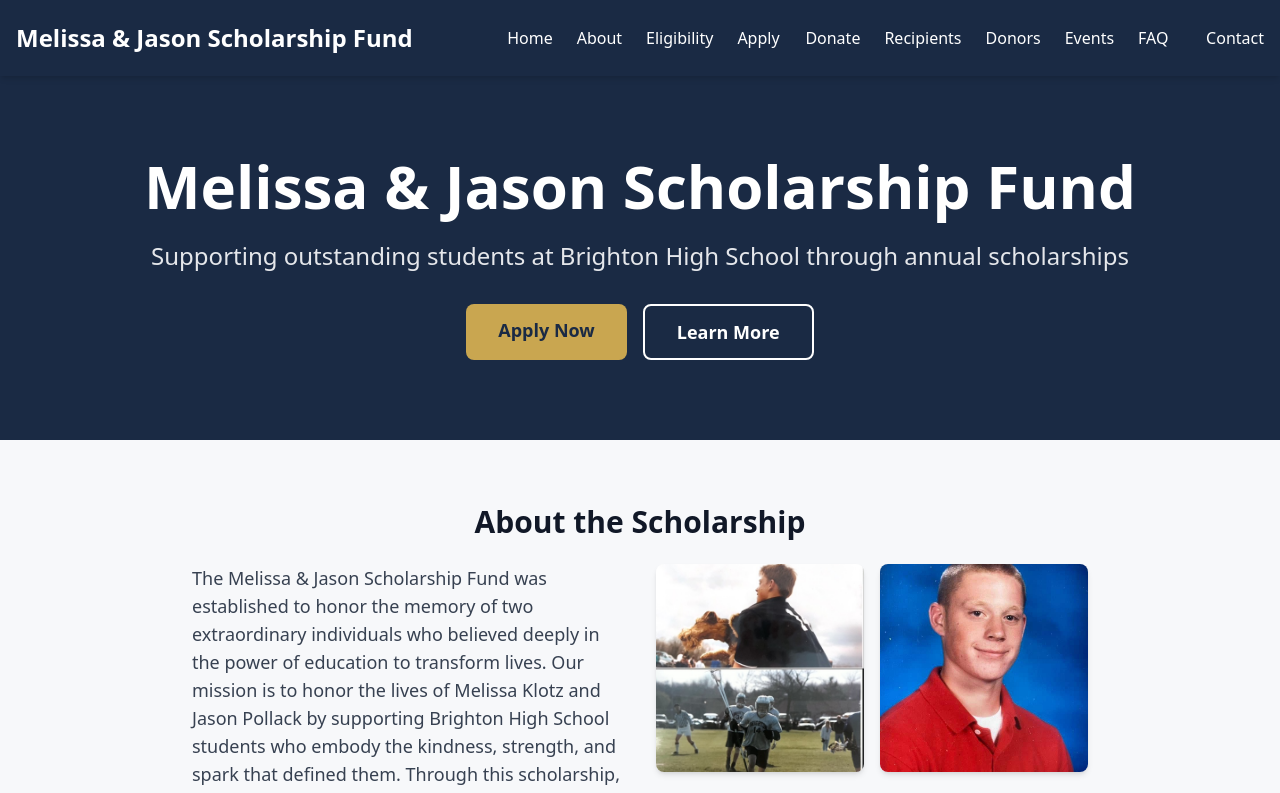
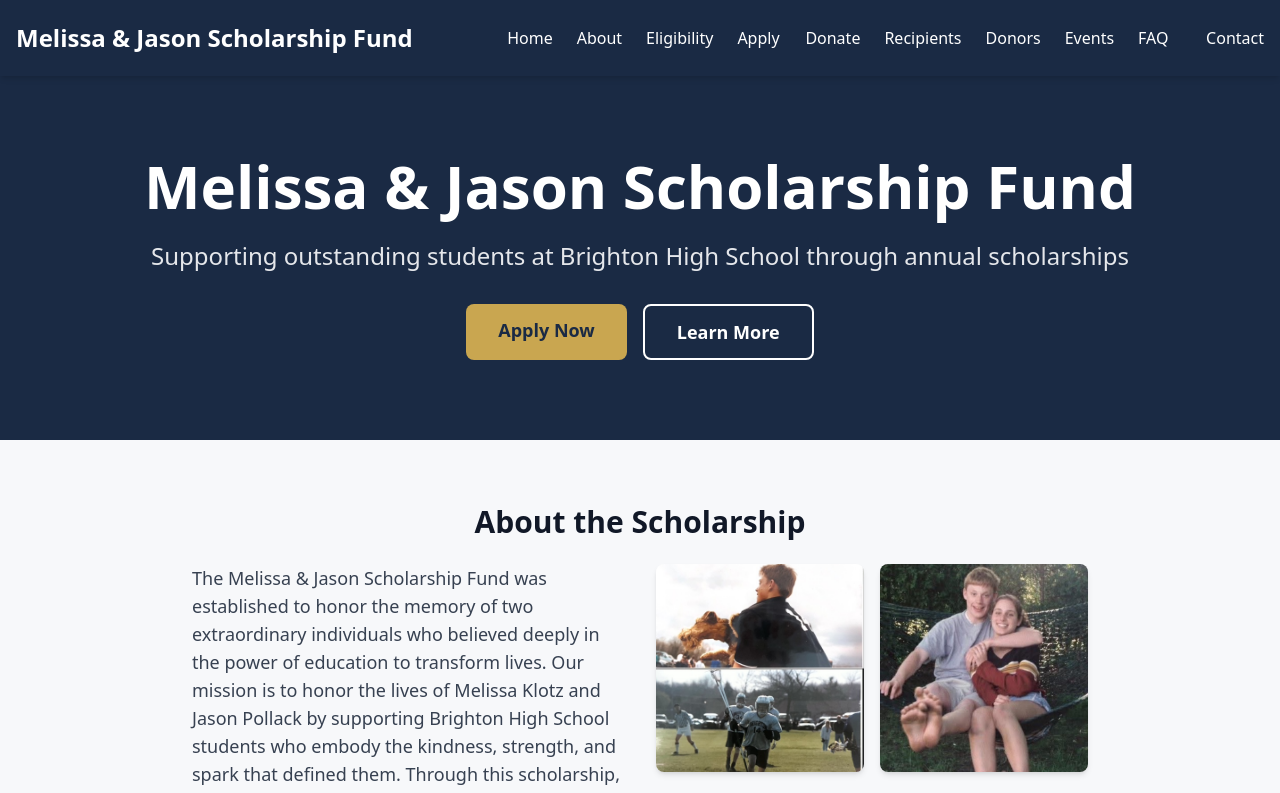
Before and after one commit to laugostini20-byte/melissa-jason-scholarship, a React (Vite) app: page / in a window 1280 px wide. Shown: the top 793 px of the page. Built offline with nearby package versions, Linux system fonts and the light colour scheme.

Commit message:
kjdsdjdk

```diff
--- a/src/pages/About.tsx
+++ b/src/pages/About.tsx
@@ -33,21 +33,21 @@
           <section className="mb-8 sm:mb-12">
             <h2 className="text-2xl sm:text-3xl font-bold mb-4 sm:mb-6 text-navy">Remembering Melissa & Jason</h2>
             <div className="grid grid-cols-1 md:grid-cols-3 gap-4 sm:gap-6 mb-6">
-              <div className="rounded-lg overflow-hidden flex items-center justify-center h-[400px]">
+              <div className="flex items-center justify-center h-[400px]">
                 <img
                   src="/image2.png"
                   alt="Melissa and Jason"
                   className="w-full h-full object-contain hover:scale-105 transition-transform duration-300"
                 />
               </div>
-              <div className="rounded-lg overflow-hidden flex items-center justify-center h-[400px]">
+              <div className="flex items-center justify-center h-[400px]">
                 <img
                   src="/image4.png"
                   alt="Melissa and Jason"
                   className="w-full h-full object-contain hover:scale-105 transition-transform duration-300"
                 />
               </div>
-              <div className="rounded-lg overflow-hidden flex items-center justify-center h-[400px]">
+              <div className="flex items-center justify-center h-[400px]">
                 <img
                   src="/image5.png"
                   alt="Melissa and Jason"
--- a/src/pages/Home.tsx
+++ b/src/pages/Home.tsx
@@ -43,7 +43,7 @@
                 </div>
                 <div className="rounded-lg overflow-hidden shadow-md aspect-square">
                   <img
-                    src="/image2.png"
+                    src="/image4.png"
                     alt="Melissa and Jason"
                     className="w-full h-full object-cover hover:scale-105 transition-transform duration-300"
                   />
```
